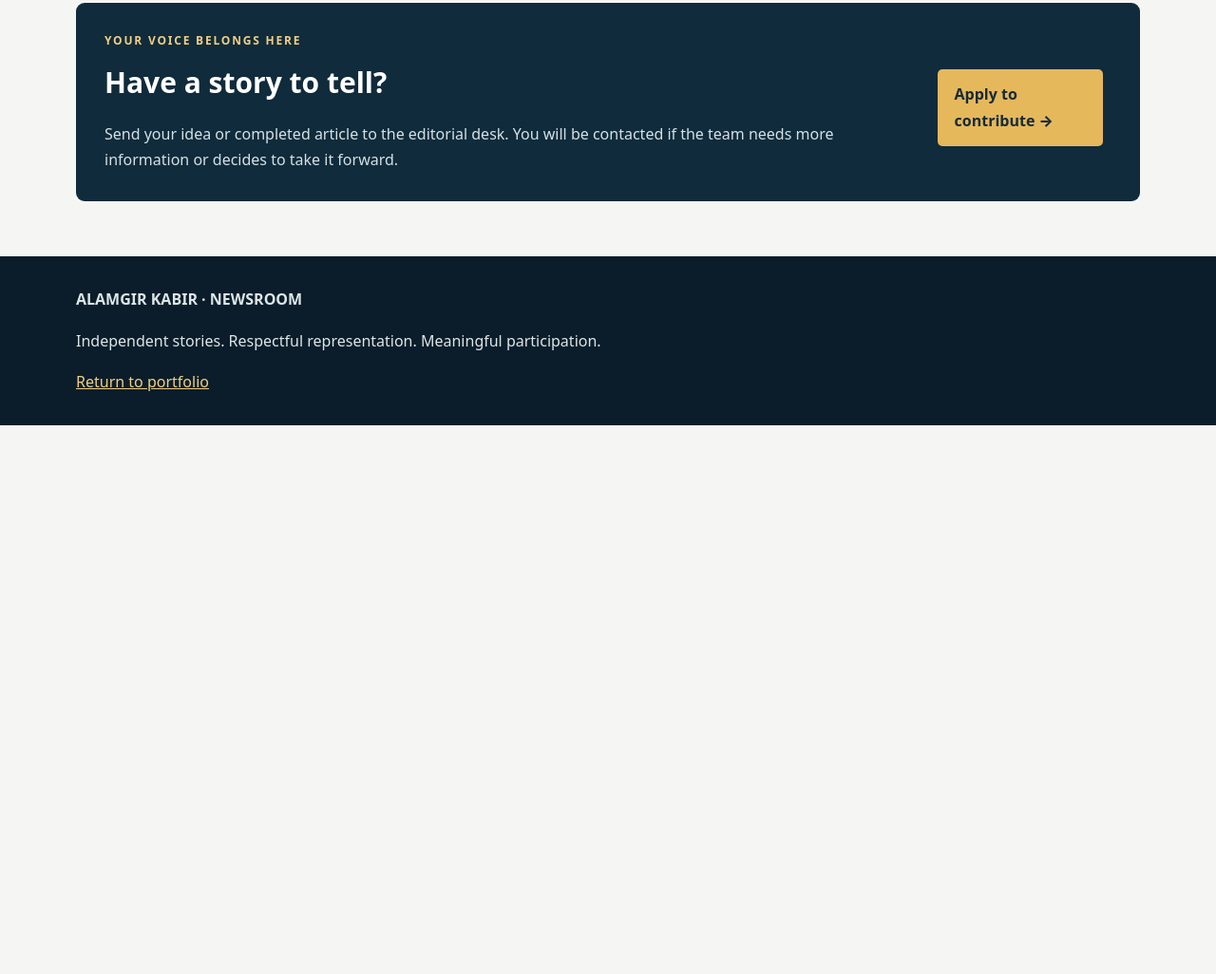
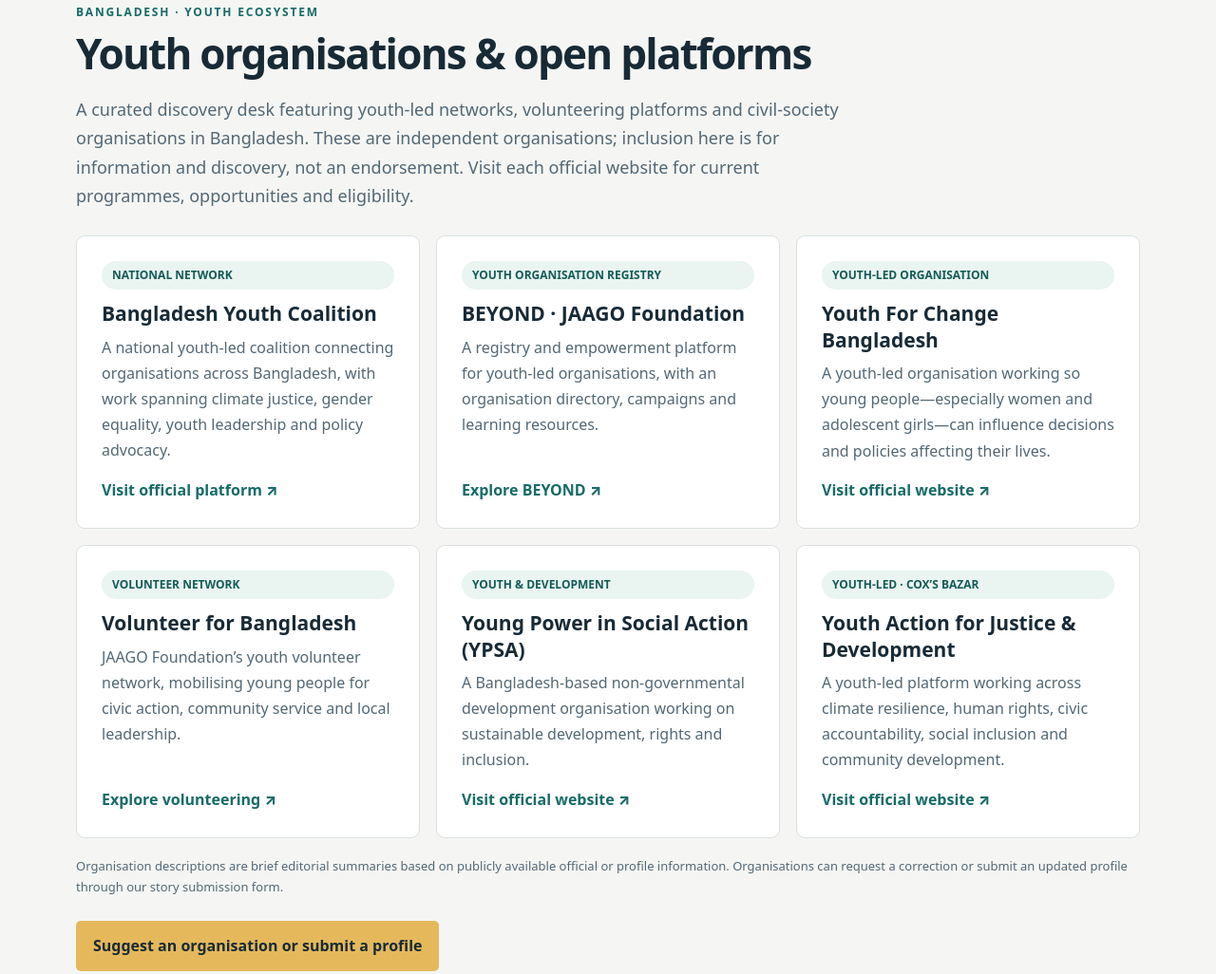
Before and after one commit to kabir41ak-cmyk/alamgir-kabir-site, a plain HTML site: page newsroom.html in a window 1280 px wide. Shown: the part 2229-3255 px from the top of the page at 95% size. Before the commit the page ends 2677 px from the top, so only its background shows below. Drawn offline with Linux system fonts and the light colour scheme.

Commit message:
Add curated Bangladesh youth organisations directory

```diff
--- a/newsroom.html
+++ b/newsroom.html
@@ -25,6 +25,14 @@
 <article class="story"><span class="label">YOUTH</span><h3>Youth & Leadership</h3><p>Youth ideas, leadership, participation, innovation and intergenerational perspectives.</p><a href="/submit-story.html">Share a youth perspective →</a></article>
 <article class="story"><span class="label">OPINION</span><h3>Opinions & Publications</h3><p>Evidence-informed commentary, essays, reflections and original research-based perspectives.</p><a href="/submit-story.html">Send an opinion piece →</a></article>
 </div><div class="category"><span>Biographies</span><span>Interviews</span><span>Features</span><span>Opinions</span><span>Community reporting</span><span>Photo stories</span></div></div></section>
+<section class="section" id="youth-platforms"><div class="wrap"><div class="kicker">BANGLADESH · YOUTH ECOSYSTEM</div><h2 class="heading">Youth organisations & open platforms</h2><p class="intro">A curated discovery desk featuring youth-led networks, volunteering platforms and civil-society organisations in Bangladesh. These are independent organisations; inclusion here is for information and discovery, not an endorsement. Visit each official website for current programmes, opportunities and eligibility.</p><div class="grid">
+<article class="story"><span class="label">NATIONAL NETWORK</span><h3>Bangladesh Youth Coalition</h3><p>A national youth-led coalition connecting organisations across Bangladesh, with work spanning climate justice, gender equality, youth leadership and policy advocacy.</p><a href="https://bdyouthcoalition.org/" target="_blank" rel="noopener noreferrer">Visit official platform ↗</a></article>
+<article class="story"><span class="label">YOUTH ORGANISATION REGISTRY</span><h3>BEYOND · JAAGO Foundation</h3><p>A registry and empowerment platform for youth-led organisations, with an organisation directory, campaigns and learning resources.</p><a href="https://ylab.jaago.com.bd/ylab/public/" target="_blank" rel="noopener noreferrer">Explore BEYOND ↗</a></article>
+<article class="story"><span class="label">YOUTH-LED ORGANISATION</span><h3>Youth For Change Bangladesh</h3><p>A youth-led organisation working so young people—especially women and adolescent girls—can influence decisions and policies affecting their lives.</p><a href="https://youthforchangeglobal.org/" target="_blank" rel="noopener noreferrer">Visit official website ↗</a></article>
+<article class="story"><span class="label">VOLUNTEER NETWORK</span><h3>Volunteer for Bangladesh</h3><p>JAAGO Foundation’s youth volunteer network, mobilising young people for civic action, community service and local leadership.</p><a href="https://www.jft.org.bd/volunteer" target="_blank" rel="noopener noreferrer">Explore volunteering ↗</a></article>
+<article class="story"><span class="label">YOUTH & DEVELOPMENT</span><h3>Young Power in Social Action (YPSA)</h3><p>A Bangladesh-based non-governmental development organisation working on sustainable development, rights and inclusion.</p><a href="https://ypsa.org/" target="_blank" rel="noopener noreferrer">Visit official website ↗</a></article>
+<article class="story"><span class="label">YOUTH-LED · COX’S BAZAR</span><h3>Youth Action for Justice & Development</h3><p>A youth-led platform working across climate resilience, human rights, civic accountability, social inclusion and community development.</p><a href="https://jydabd.org/" target="_blank" rel="noopener noreferrer">Visit official website ↗</a></article>
+</div><p class="muted" style="font-size:13px;margin-top:18px">Organisation descriptions are brief editorial summaries based on publicly available official or profile information. Organisations can request a correction or submit an updated profile through our story submission form.</p><a class="btn" href="/submit-story.html">Suggest an organisation or submit a profile</a></div></section>
 <section class="section"><div class="wrap"><div class="callout"><div><div class="kicker" style="color:#f0cf85">YOUR VOICE BELONGS HERE</div><h2 style="margin:8px 0;font-size:30px">Have a story to tell?</h2><p>Send your idea or completed article to the editorial desk. You will be contacted if the team needs more information or decides to take it forward.</p></div><a class="btn" href="/submit-story.html">Apply to contribute →</a></div></div></section>
 </main>
 <footer class="footer"><div class="wrap"><strong>ALAMGIR KABIR · NEWSROOM</strong><p>Independent stories. Respectful representation. Meaningful participation.</p><a href="/">Return to portfolio</a></div></footer>
```
